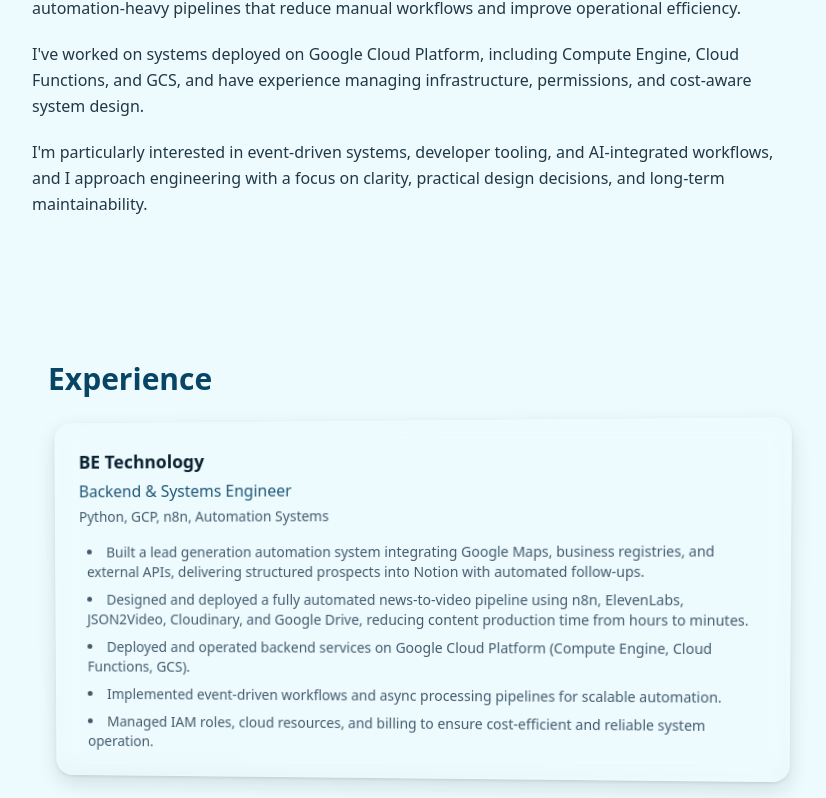
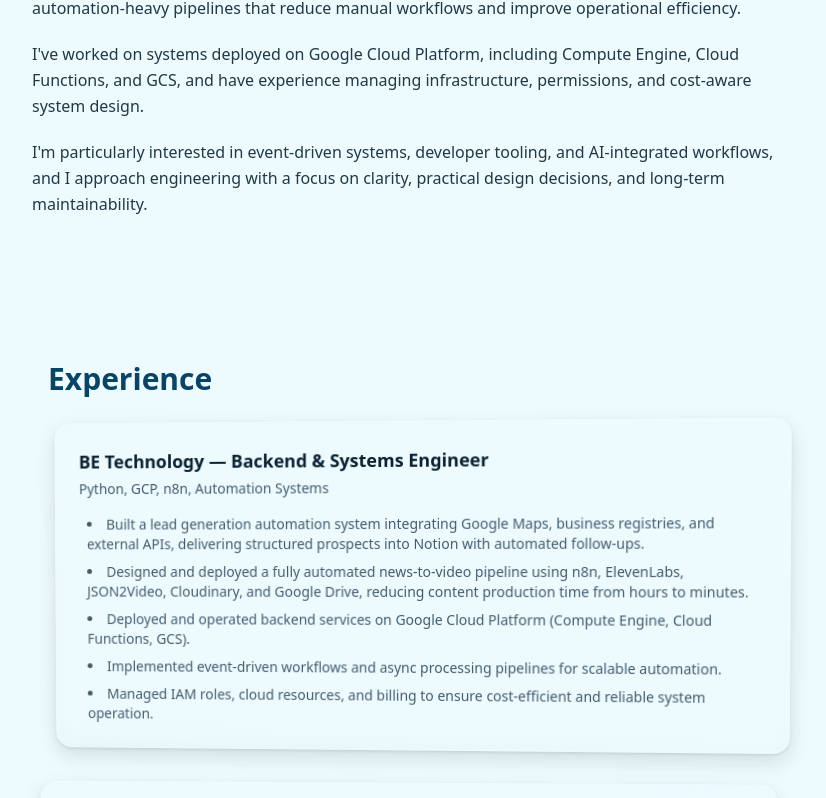
Before and after one commit to nahom-zewdu/my-portfolio, a Next.js app: page / in a window 1280 px wide. Shown: the part 1999-2797 px from the top of the page, without its empty margins (224-1050 px from the left). Built offline with nearby package versions, Linux system fonts and the light colour scheme.

Commit message:
refactor(experience): consolidate experience details into a single 'org' and 'tech' format for improved clarity and consistency

```diff
--- a/src/components/ExperienceSection.tsx
+++ b/src/components/ExperienceSection.tsx
@@ -4,9 +4,8 @@
 
 const experiences = [
   {
-    company: "BE Technology",
-    role: "Backend & Systems Engineer",
-    stack: "Python, GCP, n8n, Automation Systems",
+    org: "BE Technology — Backend & Systems Engineer",
+    tech: ["Python", "GCP", "n8n", "Automation Systems"],
     bullets: [
       "Built a lead generation automation system integrating Google Maps, business registries, and external APIs, delivering structured prospects into Notion with automated follow-ups.",
       "Designed and deployed a fully automated news-to-video pipeline using n8n, ElevenLabs, JSON2Video, Cloudinary, and Google Drive, reducing content production time from hours to minutes.",
@@ -16,9 +15,8 @@
     ]
   },
   {
-    company: "Eskalate",
-    role: "Backend Engineering Intern (Team Lead)",
-    stack: "Go, MongoDB, Docker, JWT, Clean Architecture",
+    org: "Eskalate — Backend Engineering Intern (Team Lead)",
+    tech: ["Go", "MongoDB", "Docker", "JWT", "Clean Architecture"],
     bullets: [
       "Led a team of 3 engineers to design and deliver a backend system ahead of schedule.",
       "Built modular REST APIs in Go using Clean Architecture, improving maintainability and scalability.",
@@ -28,9 +26,8 @@
     ]
   },
   {
-    company: "A2SV",
-    role: "Software Engineering Trainee",
-    stack: "Python, Go, Algorithms, System Design",
+    org: "A2SV — Software Engineering Trainee",
+    tech: ["Python", "Go", "Algorithms", "System Design"],
     bullets: [
       "Completed intensive training in data structures, algorithms, and system design.",
       "Solved 700+ problems across competitive programming platforms.",
@@ -81,15 +78,16 @@
       >
         {experiences.map((exp, idx) => (
           <motion.li
-            key={`${exp.company}-${exp.role}`}
+            key={exp.org}
             variants={itemVariants}
           >
             <InteractiveCard tiltDefault={idx % 2 === 0 ? "left" : "right"}>
               <div className="rounded-2xl p-6 bg-transparent border-0 shadow-none">
                 <div className="mb-4 space-y-1">
-                  <h3 className="text-lg font-semibold text-foreground">{exp.company}</h3>
-                  <p className="text-sm md:text-base text-primary/90">{exp.role}</p>
-                  <p className="text-xs md:text-sm text-muted-foreground">{exp.stack}</p>
+                  <h3 className="text-lg font-semibold text-foreground">{exp.org}</h3>
+                  <p className="text-xs md:text-sm text-muted-foreground">
+                    {exp.tech.join(", ")}
+                  </p>
                 </div>
                 <ul className="list-disc list-inside text-sm pl-2 space-y-2 text-muted-foreground">
                   {exp.bullets.map((b, i) => <li key={i}>{b}</li>)}
```
